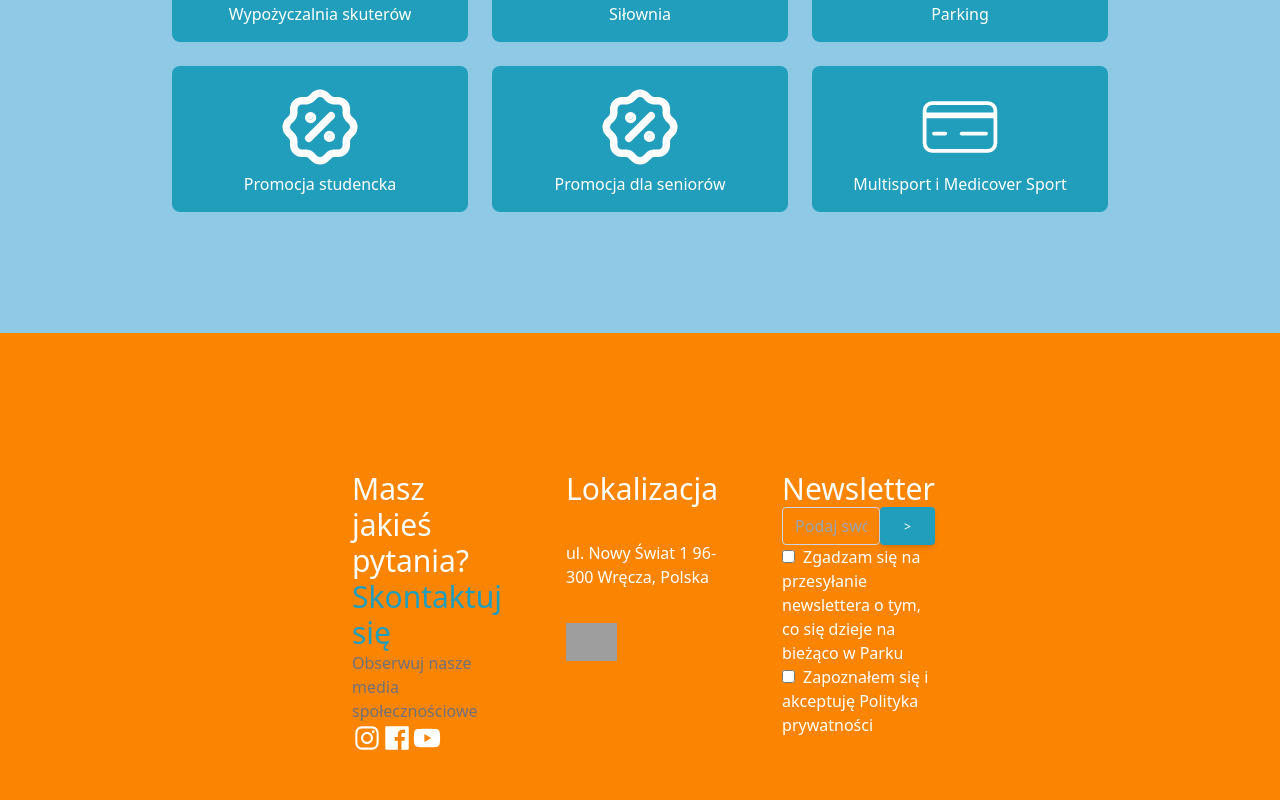
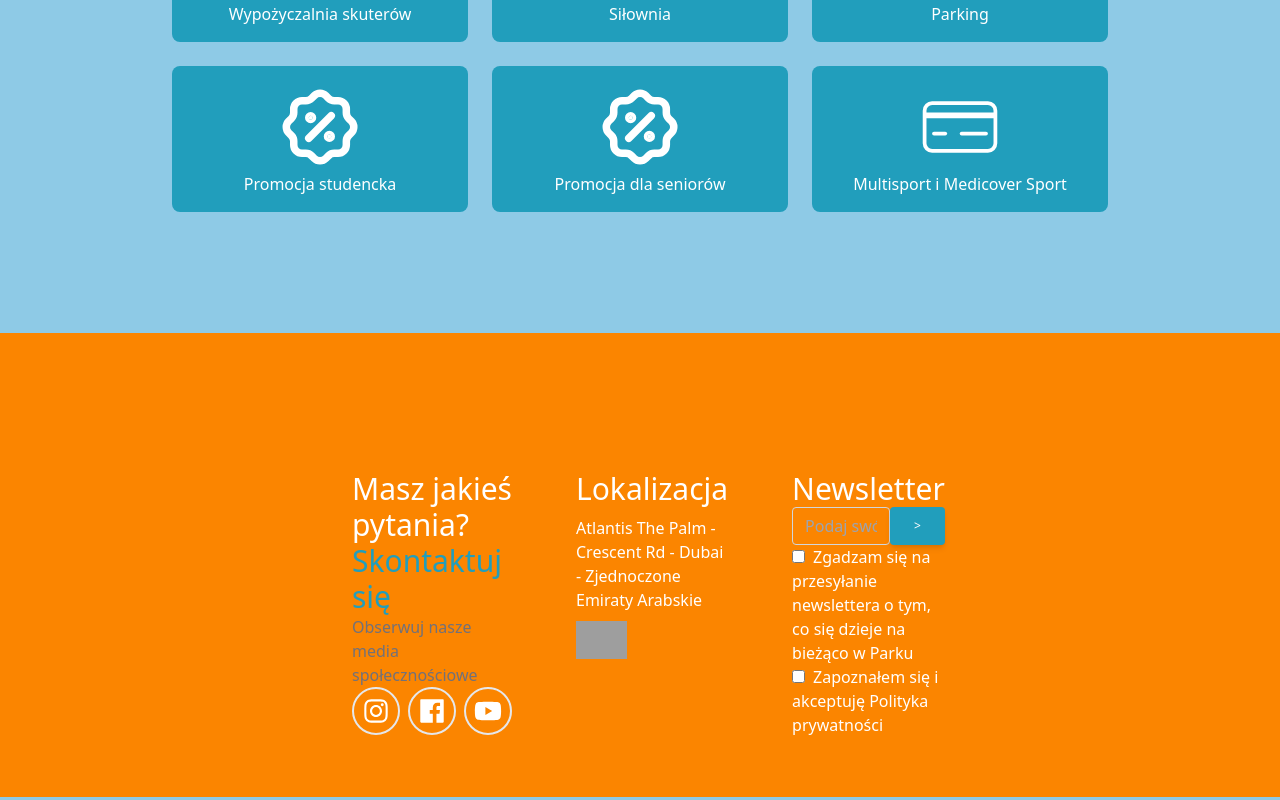
Before and after one commit to skrpawel/aquapark, a React (Vite) app: page / in a window 1280 px wide. Shown: the part 2867-3667 px from the top of the page. Built offline with nearby package versions, Linux system fonts and the light colour scheme; grey boxes are pictures that could not be loaded.

Commit message:
small adjustements

```diff
--- a/src/Components/Contact.tsx
+++ b/src/Components/Contact.tsx
@@ -2,6 +2,7 @@ import { BiPhoneCall } from "react-icons/bi";
 import ContactInfo from "./ContactInfo";
 import Location from "./Location";
 import Newsletter from "./Newsletter";
+import Socials from "./Socials";
 
 const Contact = () => {
   return (
--- a/src/Components/ContactInfo.tsx
+++ b/src/Components/ContactInfo.tsx
@@ -3,6 +3,7 @@ import {
   AiFillFacebook,
   AiFillYoutube,
 } from "react-icons/ai";
+import Socials from "./Socials";
 
 const ContactInfo = () => {
   return (
@@ -21,10 +22,16 @@ const ContactInfo = () => {
       <span className="text-zinc-500	">
         Obserwuj nasze media społecznościowe
       </span>
-      <div className="flex justify-start w-full">
-        <AiOutlineInstagram size={30} />
-        <AiFillFacebook size={30} />
-        <AiFillYoutube size={30} />
+      <div className="flex justify-start w-full gap-2">
+        <Socials>
+          <AiOutlineInstagram size={30} />
+        </Socials>
+        <Socials>
+          <AiFillFacebook size={30} />
+        </Socials>
+        <Socials>
+          <AiFillYoutube size={30} />
+        </Socials>
       </div>
     </div>
   );
--- a/src/Components/Location.tsx
+++ b/src/Components/Location.tsx
@@ -3,7 +3,9 @@ const Location = () => {
     <div className="flex flex-col  w-full h-full items-start justify-between p-8 text-left">
       <h3 className="text-3xl">Lokalizacja</h3>
 
-      <div>ul. Nowy Świat 1 96-300 Wręcza, Polska</div>
+      <div>
+        Atlantis The Palm - Crescent Rd - Dubai - Zjednoczone Emiraty Arabskie
+      </div>
       <img
         src="https://parkofpoland.com/build/images/decors/palm-small.svg"
         className="w-1/3"
--- /dev/null
+++ b/src/Components/Socials.tsx
@@ -0,0 +1,9 @@
+const Socials = (props: any) => {
+  return (
+    <div className="w-12 h-12 border-2 rounded-full flex justify-center items-center hover:opacity-80 cursor-pointer">
+      {props.children}
+    </div>
+  );
+};
+
+export default Socials;
```
